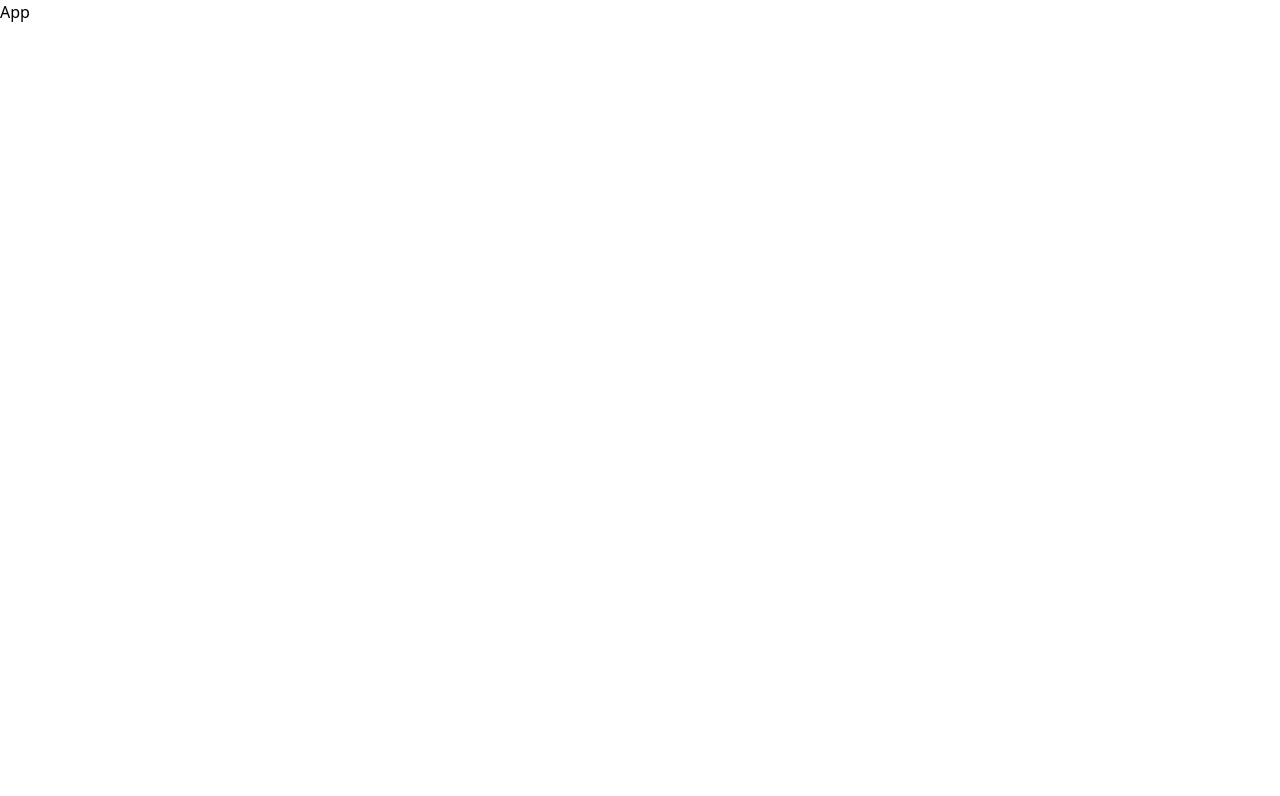
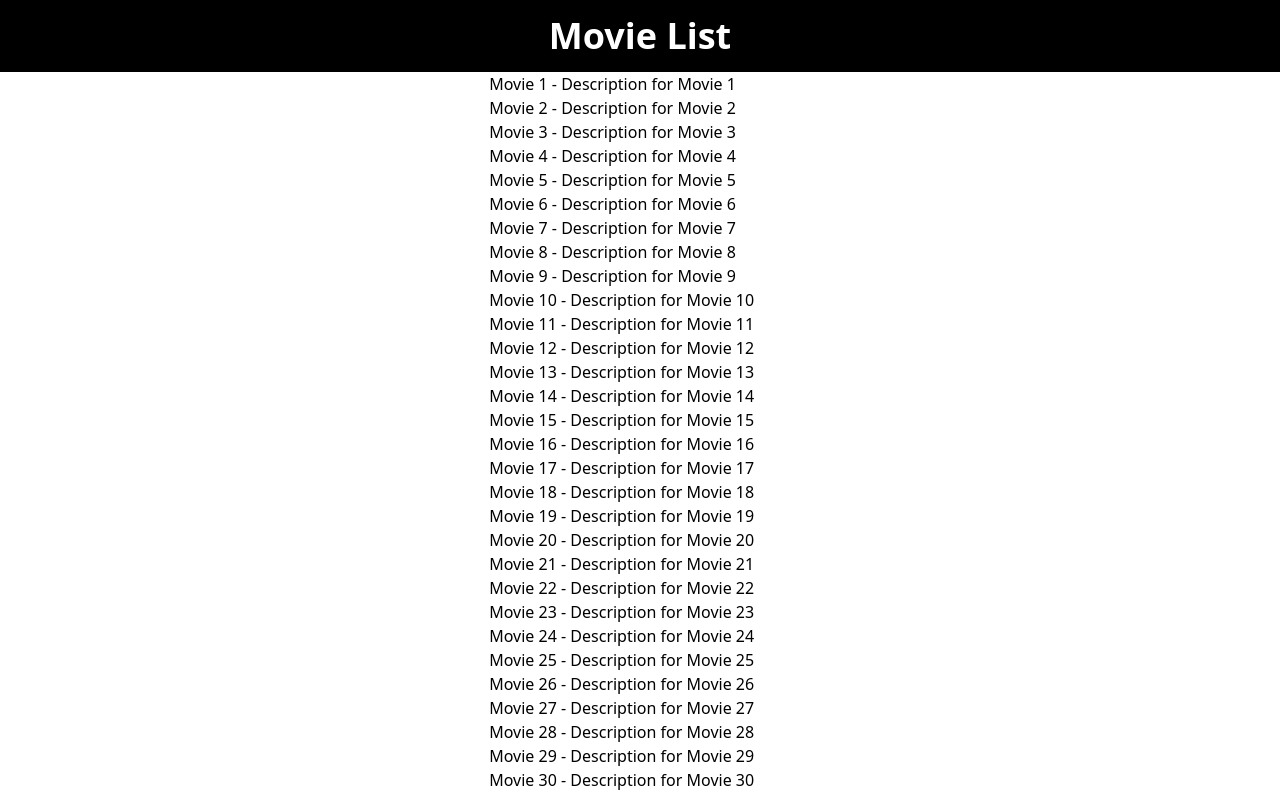
Before and after one commit to Likelion-YeungNam-Univ/8-13th-fe-assignment, a React (Vite) app: page / in a window 1280 px wide. Shown: the top 796 px of the page. Built offline with nearby package versions, Linux system fonts and the light colour scheme.

Commit message:
alert 함수 끝내기 전 Loading 화면

```diff
--- a/src/App.jsx
+++ b/src/App.jsx
@@ -1,7 +1,12 @@
 import React from "react";
+import MovieList from "./MovieList";
 
 const App = () => {
-  return <div>App</div>;
+  return (
+    <div>
+      <MovieList />
+    </div>
+  );
 };
 
 export default App;
--- /dev/null
+++ b/src/MovieList.jsx
@@ -0,0 +1,62 @@
+import React, { useEffect, useState } from "react";
+
+const fetchMovies = () => {
+  const movies = [];
+
+  // movies 배열 안에 객체 형태의 데이터 추가
+  for (let i = 1; i <= 2500; i++) {
+    movies.push({
+      id: i,
+      title: `Movie ${i}`,
+      description: `Description for Movie ${i}`,
+    });
+    console.log("2500개의 영화 목록을 가져오는 중...");
+  }
+
+  // fetchMovies함수가 동작하는데 오래 걸린다고 가정하기 위한 코드
+  alert("데이터를 가져오는 중입니다...");
+
+  return movies;
+};
+
+const MovieList = () => {
+  const [movies, setMovies] = useState([]);
+  const [loading, setLoading] = useState(true);
+
+  useEffect(() => {
+    // 화면이 먼저 렌더링되도록 setTimeout으로 비동기 처리
+    setTimeout(() => {
+      const data = fetchMovies();
+      setMovies(data);
+      setLoading(false);
+    }, 0);
+  }, []);
+
+  return (
+    <div className="flex flex-col min-h-screen">
+      <div className="bg-black text-white text-4xl font-bold text-center p-4">
+        Movie List
+      </div>
+
+      <div className="flex-1 flex items-center justify-center">
+        {loading ? (
+          <div className="text-2xl font-bold">Loading...</div>
+        ) : (
+          <ul>
+            {movies.map((movie) => (
+              <li key={movie.id}>
+                {movie.title} - {movie.description}
+              </li>
+            ))}
+          </ul>
+        )}
+      </div>
+
+      <div className="bg-black text-white text-4xl font-bold text-center p-4">
+        Footer
+      </div>
+    </div>
+  );
+};
+
+export default MovieList;
```
